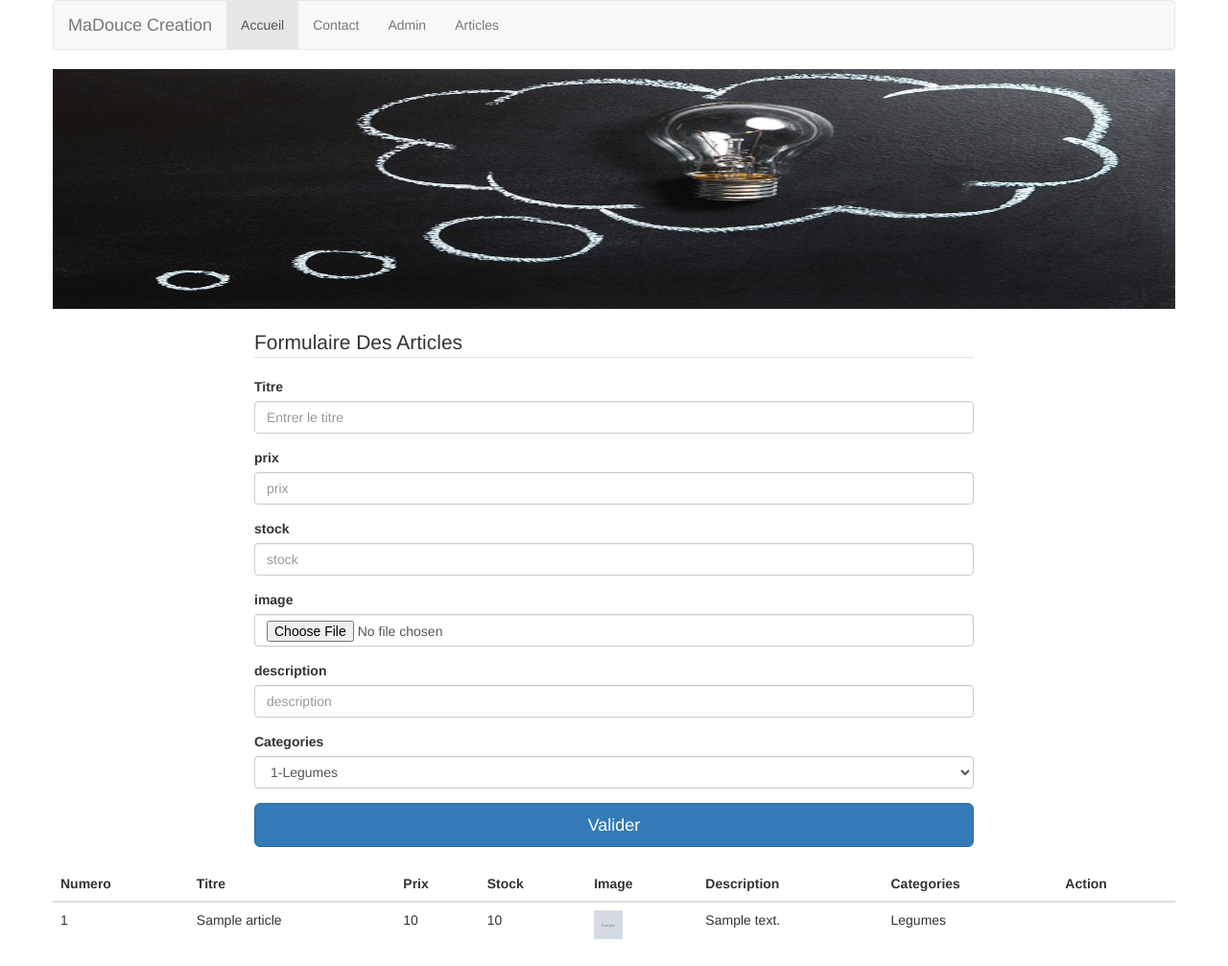
After one commit to amidatayinde/projet-boutique, a PHP site: page /articles.php in a window 1280 px wide. The commit adds this page. Shown: the whole page at 96% size. Run offline with PHP 8.4, Linux system fonts and the light colour scheme; data comes from the database, SQL or seed files in the repository; tables that the repository leaves empty hold one stand-in row (values such as "Sample post"); grey boxes marked "Sample" are stand-in pictures.

Commit message:
maj
mise a jour du 06-01-2018

```diff
--- /dev/null
+++ b/articles.php
@@ -0,0 +1,198 @@
+<?php
+	//on fait appel au fichier de connexion
+	include('connexion.php');
+	// on initialise une variable $msg qui va recevoir les messages insertion reussie ou les messages d'erreurs
+	$msg="";
+	//on verifie si l'utilisateur a bien cliquer sur le button valider
+	if (isset($_POST['btnValider'])){
+		/*echo '<pre>';
+		print_r ($_FILES['image']);die();*/
+		// on upload l'image et on enregistre dans le le dossier upload
+		if (move_uploaded_file($_FILES['image']['tmp_name'], 'upload/'.$_FILES['image']['name'])) {
+			// on insert les donnees provenant du formulaire dans la table articles
+			$sql= "INSERT INTO articles
+			 (titre,prix,stock,image,description,id_categories)
+			 VALUES ('".$_POST['titre']."',
+			 		  '".$_POST['prix']."',
+			 		  '".$_POST['stock']."',
+			 		  '".$_FILES['image']['name']."',
+			 		  '".$_POST['description']."',
+			 		  '".$_POST['categories']."')";
+			$result=mysqli_query($link	,$sql);
+			if ($result) {
+				$msg='Insertion reussie';
+			}else{
+				$msg=mysqli_error($link);
+			}
+		}
+
+	}
+ ?>
+<!DOCTYPE html>
+<html lang="">
+	<head>
+		<meta charset="utf-8">
+		<meta http-equiv="X-UA-Compatible" content="IE=edge">
+		<meta name="viewport" content="width=device-width, initial-scale=1">
+		<title>Admin</title>
+
+		<!-- Bootstrap CSS -->
+		<link rel="stylesheet" href="css/bootstrap.css" >
+
+		<!-- HTML5 Shim and Respond.js IE8 support of HTML5 elements and media queries -->
+		<!-- WARNING: Respond.js doesn't work if you view the page via file:// -->
+		<!--[if lt IE 9]>
+			<script src="https://oss.maxcdn.com/libs/html5shiv/3.7.2/html5shiv.min.js"></script>
+			<script src="https://oss.maxcdn.com/libs/respond.js/1.4.2/respond.min.js"></script>
+		<![endif]-->
+	</head>
+	<body>
+		<div class="container">
+			<div class="row"><!-- Menu -->
+
+				<nav class="navbar navbar-default">
+					<div class="container-fluid">
+						<a class="navbar-brand" href="#">MaDouce Creation</a>
+						<ul class="nav navbar-nav">
+							<li class="active">
+								<a href="#">Accueil</a>
+							</li>
+							<li>
+								<a href="#">Contact</a>
+							</li>
+
+							<li>
+								<a href="admin.php">Admin</a>
+							</li>
+							<li>
+								<a href="articles.php">Articles</a>
+							</li>
+						</ul>
+					</div>
+				</nav>
+
+			</div>
+
+			<div class="row">
+
+				<img src="img/img1.jpg" width="100%" height="250px">
+
+			</div>
+			<br>
+			<div class="row">
+				<div class="col-md-2"></div>
+				<div class="col-md-8">
+
+					<form action="" method="POST" role="form" enctype="multipart/form-data">
+						<legend>Formulaire Des Articles </legend>
+						<span> <?php echo $msg; ?> </span>
+
+						<div class="form-group">
+							<label for="">Titre</label>
+							<input name="titre" type="text" class="form-control" id="" placeholder="Entrer le titre">
+						</div>
+
+						<div class="form-group">
+							<label for="">prix</label>
+							<input name="prix" type="text" class="form-control" id="" placeholder="prix">
+						</div>
+						<div class="form-group">
+							<label for="">stock</label>
+							<input name="stock" type="text" class="form-control" id="" placeholder="stock">
+						</div>
+						<div class="form-group">
+							<label for="">image</label>
+							<input name="image" type="file" class="form-control" id="" placeholder="image">
+						</div>
+						<div class="form-group">
+							<label for="">description</label>
+							<input name="description" type="text" class="form-control" id="" placeholder="description">
+						</div><div class="form-group">
+							<label for="">Categories</label>
+							<select name="categories" class="form-control">
+					<?php
+					//recupere toutes les categories dans la bd
+					$sqlcategorie="SELECT * FROM categories";
+					//execute la requete et on la stock dans $repcategorie
+					$repcategorie=mysqli_query($link,$sqlcategorie);
+					//mysqli_fetch_array = permet de tran sformer le resultat $repcategorie en variable de type tableau $datacat
+					// la boucle while nous permet de parcourir le tableau $datacat et de recuperer les valeurs de chaques elements du tableau $datacat
+					while ($datacat=mysqli_fetch_array($repcategorie)) {
+						?>
+						<option value="<?php echo $datacat['id'];?>">
+						<?php echo $datacat['id'].'-'.$datacat['libelle'];?>
+
+						</option>
+
+						<?php
+					}
+					?>
+
+							</select>
+						</div>
+						<button name="btnValider" type="submit" class="btn btn-primary btn-lg btn-block">Valider</button>
+					</form>
+				</div>
+				<div class="col-md-2"></div>
+			</div>
+			<br>
+			<div class="row">
+				<table class="table">
+					<thead>
+						<tr>
+							<th>Numero</th>
+							<th>Titre</th>
+							<th>Prix</th>
+							<th>Stock</th>
+							<th>Image</th>
+							<th>Description</th>
+							<th>Categories</th>
+							<th>Action</th>
+						</tr>
+					</thead>
+					<tbody>
+						<?php
+							$n=1;
+							//recupere tous les articles et les categories correspondants dans la bd en fessant une jointure
+							$list=" SELECT
+										titre,
+										prix,
+										stock,
+										image,
+										articles.description,
+										libelle
+									FROM articles
+									INNER JOIN categories
+									ON categories.id = articles.id_categories";
+							$res= mysqli_query($link,$list);
+							while ($data = mysqli_fetch_array($res)){
+						?>
+						<tr>
+							<td> <?php echo $n; ?> </td>
+							<td><?php echo $data['titre']; ?></td>
+							<td><?php echo $data['prix']; ?></td>
+							<td><?php echo $data['stock']; ?></td>
+							<td><img src="upload/<?php echo $data['image'];  ?>" width="30px" height="30px" alt=""></td>
+							<td><?php echo $data['description']; ?></td>
+							<td><?php echo $data['libelle']; ?></td>
+							<td></td>
+						</tr>
+						<?php $n++;
+						} ?>
+					</tbody>
+				</table>
+
+			</div>
+
+
+		</div>
+
+
+		<!-- jQuery -->
+		<script src=""></script>
+		<!-- Bootstrap JavaScript -->
+		<script src=""></script>
+		<!-- IE10 viewport hack for Surface/desktop Windows 8 bug -->
+ 		<script src="Hello World"></script>
+	</body>
+</html>
--- a/connexion.php
+++ b/connexion.php
@@ -1,8 +1,13 @@
 <?php
+	// nom de l'hôte
 	$host="localhost";
+	//nom de l'utilisateur de la bd
 	$user="root";
+	//nom de passe de la bd
 	$mdp="";
+	// nom de la bd
 	$db="db_boutique";
+	//lien de connection
 	$link=mysqli_connect($host,$user,$mdp);
 	mysqli_select_db($link,$db);
 
--- a/index.php
+++ b/index.php
@@ -35,6 +35,9 @@
 
 							<li>
 								<a href="admin.php">Admin</a>
+							</li>
+							<li>
+								<a href="articles.php">Articles</a>
 							</li>
 						</ul>
 					</div>
```
Also changed, not shown: admin.php (+40 -8 lines), upload/cq5dam.thumbnail.125.125.png (added), upload/sahir.jpg (added).
